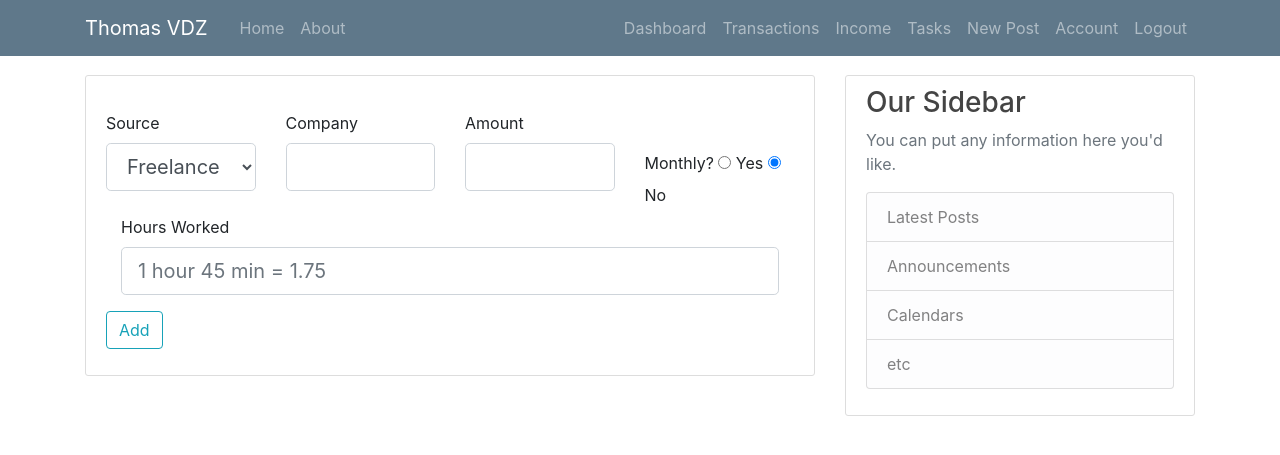
After one commit to webclinic017/Flask-Finance-Manager, a Flask app: page /add_income in a window 1280 px wide. The commit adds this page. Shown: the top 455 px of the page. Run offline with Flask 2, Linux system fonts and the light colour scheme; the visitor is signed in with stand-in values (Sample User, id 1); parts of the project's set-up code (start-up, migrations or seed data) failed here and were passed over; some libraries are stand-ins or nearby versions.

Commit message:
Version 0.2 Improved dashboard - added income model

```diff
--- a/webApp/models.py
+++ b/webApp/models.py
@@ -14,9 +14,12 @@ class User(db.Model, UserMixin):
     email = db.Column(db.String(120), unique=True, nullable=False)
     image_file = db.Column(db.String(20), nullable=False, default='default.jpg')
     password = db.Column(db.String(60), nullable=False)
+
+    #db Links to other models
     posts = db.relationship('Post', backref='author', lazy=True)
     tasks = db.relationship('Task', backref='author', lazy=True)
     transactions = db.relationship('Transaction', backref='author', lazy=True)
+    income =  db.relationship('Income', backref='author', lazy=True)
 
     def get_reset_token(self, expires_sec=1800):
         s = Serializer(current_app.config['SECRET_KEY'] , expires_sec)
@@ -69,3 +72,16 @@ class Transaction(db.Model):
     user_id = db.Column(db.Integer, db.ForeignKey('user.id'), nullable=False)
     def __repr__(self):
         return f"Transaction('{self.amount}','{self.content}','{self.date}')"
+
+
+class Income(db.Model):
+    id = db.Column(db.Integer, primary_key=True)
+    date = db.Column(db.DateTime, nullable=False, default=datetime.utcnow)
+    source = db.Column(db.String(100))
+    amount = db.Column(db.Numeric(10,2))
+    monthly = db.Column(db.Boolean, default=False)
+    company = db.Column(db.String(100))
+    hours_worked = db.Column(db.Numeric(10,2))
+    user_id = db.Column(db.Integer, db.ForeignKey('user.id'), nullable=False)
+    def __repr__(self):
+        return f"Income('€{self.amount} ','{self.company}  ','{self.date}')"
--- a/webApp/static/main.css
+++ b/webApp/static/main.css
@@ -118,3 +118,21 @@ a.article-title:hover {
   width: 500px;
   margin-left: 30px;
 }
+
+.total {
+  height: 75px;
+  width: 250px;
+  font-weight: 500;
+  font-size: 30px;
+  color: white;
+  float: right;
+
+}
+
+.total .red {
+  background-color: red;
+}
+
+.total .green {
+  background-color: green
+}
--- /dev/null
+++ b/webApp/templates/add_income.html
@@ -0,0 +1,91 @@
+{% extends "layout.html" %}
+{% block content %}
+
+    <div class="content-section">
+        <form method="POST" action="">
+            {{ form.hidden_tag() }}
+            <fieldset class="form-group">
+
+            <div class="row">
+                <div class="col">
+                    {{ form.source.label(class="form-control-label") }}
+                    {% if form.source.errors %}
+                        {{ form.source(class="form-control form-control-lg is-invalid") }}
+                        <div class="invalid-feedback">
+                            {% for error in form.source.errors %}
+                                <span>{{ error }}</span>
+                            {% endfor %}
+                        </div>
+                    {% else %}
+                        {{ form.source(class="form-control form-control-lg") }}
+                    {% endif %}
+                </div>
+                <div class="col">
+                    {{ form.company.label(class="form-control-label") }}
+                    {% if form.company.errors %}
+                        {{ form.company(class="form-control form-control-lg is-invalid") }}
+                        <div class="invalid-feedback">
+                            {% for error in form.company.errors %}
+                                <span>{{ error }}</span>
+                            {% endfor %}
+                        </div>
+                    {% else %}
+                        {{ form.company(class="form-control form-control-lg") }}
+                    {% endif %}
+                </div>
+                <div class="col">
+                    {{ form.amount.label(class="form-control-label") }}
+                    {% if form.amount.errors %}
+                        {{ form.amount(class="form-control form-control-lg is-invalid") }}
+                        <div class="invalid-feedback">
+                            {% for error in form.amount.errors %}
+                                <span>{{ error }}</span>
+                            {% endfor %}
+                        </div>
+                    {% else %}
+                        {{ form.amount(class="form-control form-control-lg") }}
+                    {% endif %}
+                </div>
+                <div class="col task-rating">
+                    {{ form.monthly.label(class="form-control-label") }}
+                    {% if form.monthly.errors %}
+                        {{ form.monthly(class="form-control form-control-lg is-invalid") }}
+                        <div class="invalid-feedback">
+                            {% for error in form.monthly.errors %}
+                                <span>{{ error }}</span>
+                            {% endfor %}
+                        </div>
+                    {% else %}
+                        {% for subfield in form.monthly %}
+                        <tr>
+                            <td>{{ subfield }}</td>
+                            <td>{{ subfield.label }}</td>
+                        </tr>
+                        {% endfor %}
+                    {% endif %}
+                </div>
+            </div>
+            <div class="col">
+                {{ form.hours_worked.label(class="form-control-label") }}
+                {% if form.hours_worked.errors %}
+                    {{ form.hours_worked(class="form-control form-control-lg is-invalid") }}
+                    <div class="invalid-feedback">
+                        {% for error in form.hours_worked.errors %}
+                            <span>{{ error }}</span>
+                        {% endfor %}
+                    </div>
+                {% else %}
+                    {{ form.hours_worked(class="form-control form-control-lg" , placeholder= "1 hour 45 min = 1.75") }}
+                {% endif %}
+            </div>
+            </fieldset>
+            <div class="form-group">
+                {{ form.submit(class="btn btn-outline-info") }}
+            </div>
+        </form>
+
+
+        </div>
+
+
+{% endblock content %}
--- a/webApp/templates/layout.html
+++ b/webApp/templates/layout.html
@@ -37,8 +37,9 @@
             <!-- Navbar Right Side -->
             <div class="navbar-nav">
               {% if current_user.is_authenticated %}
-                <a class="nav-item nav-link" href="{{ url_for('users.dashboard', begin="2020-01-01", end="2020-12-30") }}">Dashboard</a>
+                <a class="nav-item nav-link" href="{{ url_for('users.dashboard', begin="2020-03-01", end="2020-04-30") }}">Dashboard</a>
                 <a class="nav-item nav-link" href="{{ url_for('users.transactions', month="03", category="all",  date_desc=0) }}">Transactions</a>
+                <a class="nav-item nav-link" href="{{ url_for('users.add_income') }}">Income</a>
                 <a class="nav-item nav-link" href="{{ url_for('users.tasks') }}">Tasks</a>
                 <a class="nav-item nav-link" href="{{ url_for('posts.new_post') }}">New Post</a>
                 <a class="nav-item nav-link" href="{{ url_for('users.account') }}">Account</a>
--- a/webApp/users/forms.py
+++ b/webApp/users/forms.py
@@ -71,7 +71,7 @@ class ResetPasswordForm(FlaskForm):
 class TaskForm(FlaskForm):
     due_date = StringField('Due Date', validators=[DataRequired()])
     content = StringField('Content',  validators=[DataRequired()])
-    category = SelectField('Category', choices=[('school','School'),('work','Work'),('website','Website'),('other','Other')] , default='school')
+    category = SelectField('Category', choices=[('school','School'),('work','Work'),('website','Website'),('other','Other')] , default='website')
     importance = RadioField('Importance', choices=[('1','1'),('2','2'),('3','3'),('4','4'),('5','5')], default = '1')
     submit = SubmitField('Post')
 
@@ -90,15 +90,24 @@ this_month = date.today().strftime("%m")
 class TransactionForm(FlaskForm):
     amount = DecimalField('Amount', validators=[DataRequired()])
     content = StringField('Content',  validators=[DataRequired()])
-    category = SelectField('Category', choices=[('Groceries','Groceries'),('Bars/Clubs','Bars/Clubs'),('Restaurants','Restaurants'),('Smoking','Smoking'),('Other','Other'),('Fixed Monthly Cost','Fixed Monthly Cost')] , default='Groceries')
+    category = SelectField('Category',  choices=[('Groceries','Groceries'),('Bars/Clubs','Bars/Clubs'),('Restaurants','Restaurants'),('Smoking','Smoking'),('Other','Other'),('Fixed Monthly Cost','Fixed Monthly Cost')] , default='Groceries' )
     tax_percentage = RadioField('TAX %', choices=[('21','21%'),('9','9%'),('0','0%')], default='21')
     submit = SubmitField('Post')
+
+class IncomeForm(FlaskForm):
+    company = StringField('Company',  validators=[DataRequired()])
+    source = SelectField('Source', choices=[('Freelance','Freelance'),('Wage','Wage'),('other','Other')] , default='Freelance')
+    monthly = RadioField('Monthly?', choices=[('Yes','Yes'),('No','No')], default = 'No')
+    amount = DecimalField('Amount', validators=[DataRequired()])
+    hours_worked = DecimalField('Hours Worked', validators=[DataRequired()])
+    submit = SubmitField('Add')
+
 
 months = [("01","January"),("02","Februari"),("03","March"),("04","April"),("05","May"),("06","Juni"),("07","Juli"),("08","August"),("09","September"),("10","Oktober"),("11","November"),("12","December")]
 
 class Sort_Transactions(FlaskForm):
     month = SelectField('Month:',choices=months, default = this_month)
-    sort_category = SelectField('Category:',choices=[('all','All'),('eten','Eten'),('uitgaan','Uitgaan'),('roken','Roken'),('werk','Werk'),('overig','Overig'),('abbonement','Abbonement')] , default='all')
+    sort_category = SelectField('Category:',choices=[('all','All'),('Groceries','Groceries'),('Bars/Clubs','Bars/Clubs'),('Restaurants','Restaurants'),('Smoking','Smoking'),('Other','Other')] , default='all')
     date_desc = RadioField('Date', choices=[('0','&#x2191;'),('1','&#x2193;')] , default='0')
     sort_submit = SubmitField('Sort')
 
--- a/webApp/users/routes.py
+++ b/webApp/users/routes.py
@@ -1,10 +1,11 @@
 from flask import render_template, url_for, flash, redirect, request, Blueprint , make_response
 from flask_login import login_user, current_user, logout_user, login_required
 from webApp import db, bcrypt
-from webApp.models import User, Post , Task , Transaction
+from webApp.models import User, Post , Task , Transaction , Income
 from webApp.users.forms import (RegistrationForm, LoginForm, UpdateAccountForm,
                                    RequestResetForm, ResetPasswordForm, TaskForm,
-                                   Sort_TaskForm, TransactionForm,Sort_Transactions, Generate_Report)
+                                   Sort_TaskForm, TransactionForm, Sort_Transactions,
+                                   Generate_Report, IncomeForm)
 from webApp.users.utils import save_picture, send_reset_email
 import datetime as dt
 from sqlalchemy import extract
@@ -14,7 +15,7 @@ import base64
 import math
 from io import BytesIO
 
-from matplotlib.figure import Figure
+
 
 
 
@@ -192,12 +193,6 @@ def sum_total(transactions):
     return sum([trans.amount for trans in transactions])
 
 
-def num_month(begin,end):
-    #Using a sting of format %Y-%m-%d calculates the number of months rounded up
-    begin = dt.datetime.strptime(begin, '%Y-%m-%d')
-    end = dt.datetime.strptime(end, '%Y-%m-%d')
-    return math.ceil((end - begin).days/30)
-
 
 #Filters by month and year
 # trans = Transaction.query.filter(extract("month", Transaction.date)==month).filter(extract('year', Transaction.date)==year).all()
@@ -227,7 +222,7 @@ def transactions(month=curr_month, category="all", date_desc=0):
     if form.submit.data and form.validate_on_submit():
 
         tax= calc_TAX(float(form.amount.data),float(form.tax_percentage.data))
-        if form.category.data == 'Fixed Monthly Cost':
+        if form.category.data == 'abbonement':
             transaction = Transaction(category= form.category.data,
             content=form.content.data, author= current_user,
             amount=float(form.amount.data) , tax_percentage = float(form.tax_percentage.data) , tax_amount=tax, sub=True)
@@ -260,21 +255,43 @@ def delete_transaction(transaction_id):
 
 
 
+#Add income
+@users.route("/add_income", methods=['GET','POST'])
+@login_required
+def add_income():
+    form = IncomeForm()
+    if form.submit.data and form.validate_on_submit():
+        if form.monthly.data == "Yes":
+            monthly = True
+        else:
+            monthly = False
+
+        income = Income(author= current_user , company = form.company.data , source = form.source.data , amount = form.amount.data , monthly = monthly , hours_worked = form.hours_worked.data)
+        db.session.add(income)
+        db.session.commit()
+        flash('Income Added!','success')
+        return redirect(url_for('users.add_income'))
+
+    return render_template('add_income.html', form=form)
+
+
+
 
 #Dashboard
 
 @users.route("/dashboard/<begin>/<end>", methods=['GET','POST'])
 @login_required
 def dashboard(begin,end):
-    #Gets all users transactions and transforms them into a dataframe with the date as index
-    trans = Transaction.query.filter_by(author = current_user)
 
 
 
+    #Gets all users transactions
+    trans = Transaction.query.filter_by(author = current_user)
 
 
     #Checks if the current user has any transactions otherwise redirects the user to the transaction page
     if trans.count() != 0 :
+        #Transform transactions into a dataframe with the date as index
         df = pd.DataFrame(vars(t) for t in trans)
         df.set_index('date', inplace= True)
 
@@ -293,17 +310,18 @@ def dashboard(begin,end):
         data_grp = data.groupby(['category'])
         sums = data_grp.apply(lambda x: x.amount.sum())
         #Dict containing all info so we can pass this onto the template
-        info= {}
-        info['sums'] = sums
-        info['total_sum'] = sum(info['sums'])
-        info['monthly_cost'] = df.loc[df['sub'] == True, 'amount'].sum()
+        expenses = {}
+        expenses['sums'] = sums
+        expenses['total_sum'] = sum(expenses['sums'])
+        expenses['monthly_cost'] = df.loc[df['sub'] == True, 'amount'].sum()
 
         #Calculates total monthly cost by subtracting end and begin taking the days and rounding the days/29 up to the nearest integer
-        info['total_monthly_cost'] = info['monthly_cost']*math.ceil((end-begin).days/29)
+        expenses['total_monthly_cost'] = expenses['monthly_cost']*math.ceil((end-begin).days/29)
+        expenses['total'] = expenses['total_monthly_cost'] + expenses['total_sum']
 
 
-        info['begin_month'] = begin.strftime('%B %Y')
-        info['end_month'] = end.strftime('%B %Y')
+        expenses['begin_month'] = begin.strftime('%B %Y')
+        expenses['end_month'] = end.strftime('%B %Y')
 
 
                 #Generates Graph
@@ -318,7 +336,41 @@ def dashboard(begin,end):
         png_data = base64.b64encode(buf.getbuffer()).decode("ascii")
 
 
-        return render_template('dashboard.html' , title='Dashboard' , info=info  , form=form , data=png_data , no_sidebar=True)
+        #Income data
+        income_data = Income.query.filter_by(author = current_user)
+        income_df = pd.DataFrame(vars(i) for i in income_data)
+        income_df.set_index('date', inplace= True)
+
+        income_df_slice = income_df[begin:end]
+
+        income = {}
+
+        freelance_df = income_df.loc[(income_df_slice['source'] == 'Freelance')]
+        income['freelance'] = {}
+        income['freelance']['amount'] = freelance_df['amount'].sum()
+        income['freelance']['VAT'] = (income['freelance']['amount']/121)*21
+        income['freelance']['net_amount'] = income['freelance']['amount'] - income['freelance']['VAT']
+        income['freelance']['hours_worked'] = freelance_df['hours_worked'].sum()
+        income['freelance']['avg_wage'] =  income['freelance']['net_amount']/income['freelance']['hours_worked']
+        income['freelance']['avg_hours'] = float(income['freelance']['hours_worked'])/((end-begin).days/30.44)
+
+        wage_df = income_df.loc[(income_df_slice['source'] == 'Wage')]
+        income['wage'] = {}
+        income['wage']['amount'] = wage_df['amount'].sum()
+        income['wage']['hours_worked'] = wage_df['hours_worked'].sum()
+        income['wage']['avg_hours'] = float(income['wage']['hours_worked'])/((end-begin).days/30.44)
+
+
+        income['other'] = {}
+        income['other']['monthly'] = income_df.loc[(income_df['monthly'] == True)]['amount'].sum()
+        income['other']['total_monthly'] = income['other']['monthly']*math.ceil((end-begin).days/29)
+        income['other']['amount'] = income_df_slice.loc[(income_df_slice['source'] == 'Other')]['amount'].sum()
+
+        income['total'] = income['freelance']['net_amount'] + income['wage']['amount'] + income['other']['total_monthly'] + income['other']['amount']
+
+        total = income['total'] - expenses['total']
+
+        return render_template('dashboard.html' , title='Dashboard' , expenses=expenses , income=income , total=total, form=form , data=png_data , no_sidebar=True)
     else:
         flash("Please add some transactions first before accessing the dashboard",'danger')
         return redirect(url_for('users.transactions', month=curr_month, category="all", date_desc=0))
@@ -328,4 +380,6 @@ def dashboard(begin,end):
 
 
 
+
+
 # END FINANCE SECTION -----------------------------------------------------------------------
```
Also changed, not shown: webApp/db_tester.py (+7 -27 lines), webApp/templates/dashboard.html (+75 -8 lines), webApp/site.db.
